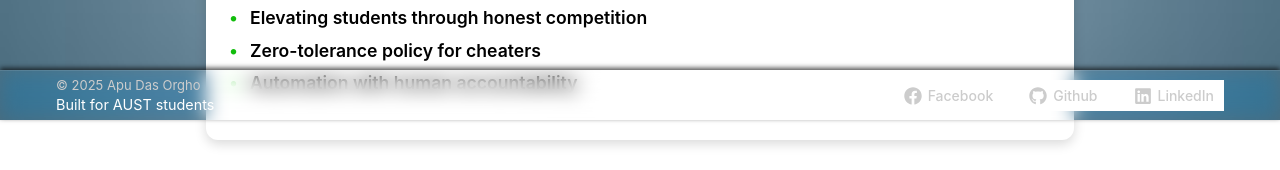
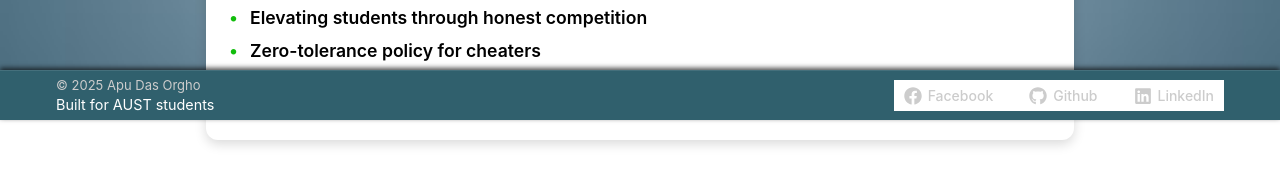
Before and after one commit to ApuOrgho/aust-cp-standings-frontend, a React (Vite) app: page /about in a window 1280 px wide. Shown: the part 680-850 px from the top of the page. Built offline with nearby package versions, Linux system fonts and the light colour scheme; no server answers.

Commit message:
Update Footer.css

```diff
--- a/src/styles/comp/Footer.css
+++ b/src/styles/comp/Footer.css
@@ -13,7 +13,8 @@
   align-items: center;
   z-index: 900;
   color: var(--muted);
-  background: transparent;
+  background-color: #30606d;
+  transition: color 0.18s, background 0.18s;
 }
 .footer-inner.container {
   display: flex;
```
